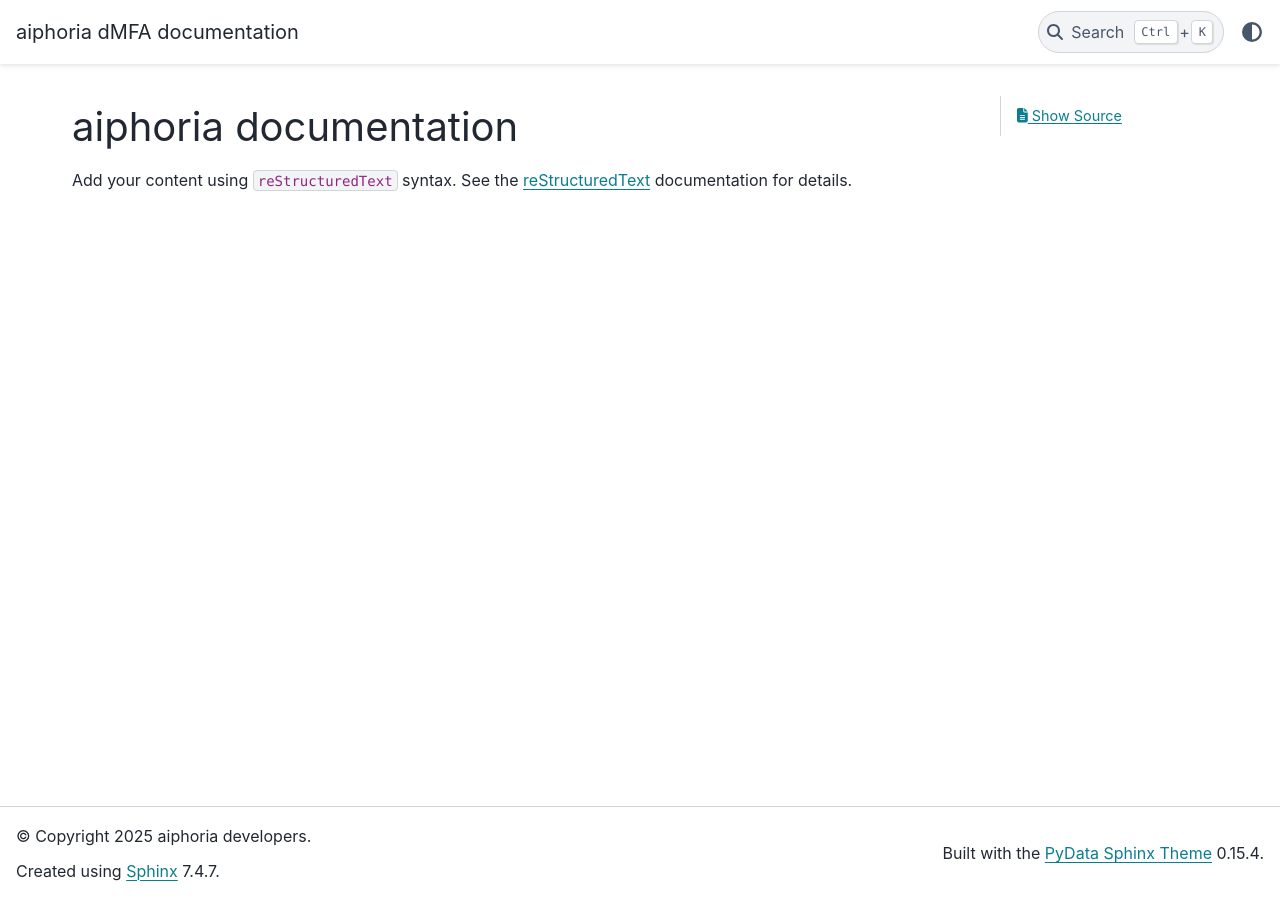
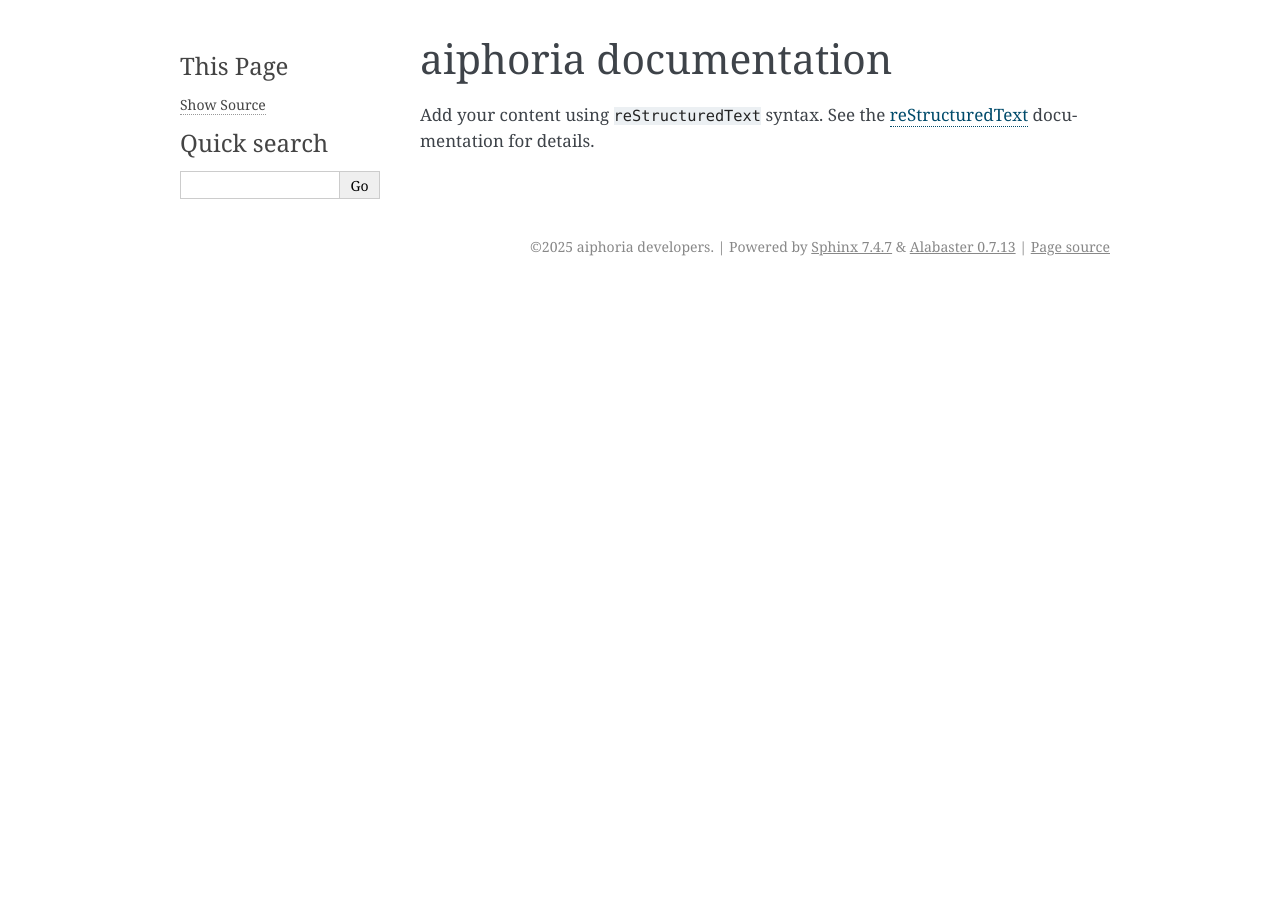
Before and after one commit to EuropeanForestInstitute/aiphoria, a Sphinx documentation site: the page built from docs/index.rst, in a window 1280 px wide. Built offline with Sphinx 7.4.7, drawn with Linux system fonts in a browser that asks for light colours.

Commit message:
Update conf.py

```diff
--- a/docs/conf.py
+++ b/docs/conf.py
@@ -23,8 +23,3 @@ root_doc = "index"
 html_static_path = ["_static"]
 templates_path = ["_templates"]
 exclude_patterns = ["_build"]
-html_theme = "pydata_sphinx_theme"
-
-suppress_warnings = [
-    "myst.header"  # suppress warnings of the kind "WARNING: Non-consecutive header level increase; H1 to H3"
-]
```
